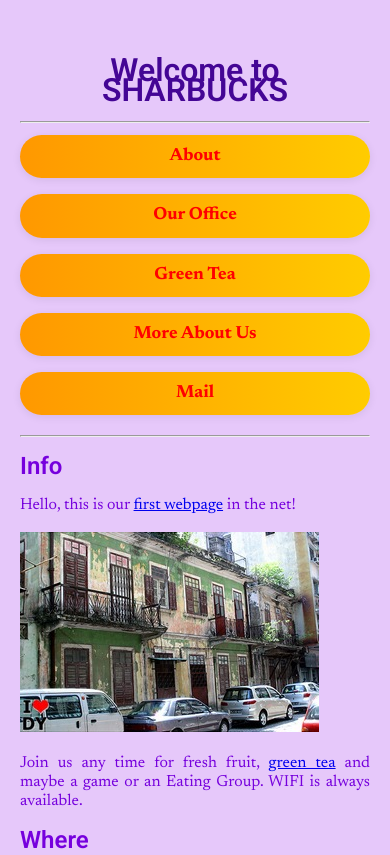
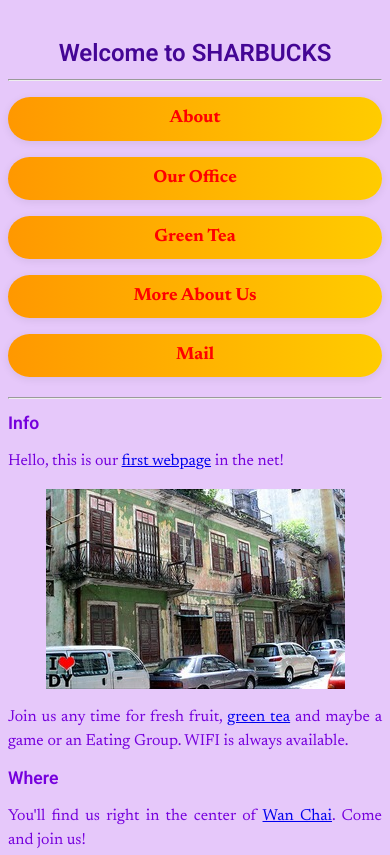
Before and after one commit to nei-alt/nei-alt.github.io, a plain HTML site: page index.html in a window 390 px wide. Shown: the top 855 px of the page. Drawn offline with Linux system fonts and the light colour scheme.

Commit message:
Add files via upload

```diff
--- a/index.html
+++ b/index.html
@@ -48,6 +48,36 @@
         font-size: 1.1rem;
         padding: 12px 0;
       }
+
+      body {
+        padding: 8px;
+      }
+
+      h1 {
+        font-size: 1.5rem;
+        text-align: center;
+      }
+
+      h2 {
+        font-size: 1.1rem;
+      }
+
+      p,
+      li {
+        font-size: 1rem;
+        line-height: 1.5;
+      }
+
+      img {
+        max-width: 100%;
+        height: auto;
+        display: block;
+        margin: 0 auto;
+      }
+
+      hr {
+        margin: 12px 0;
+      }
     }
   </style>
 </head>
```
